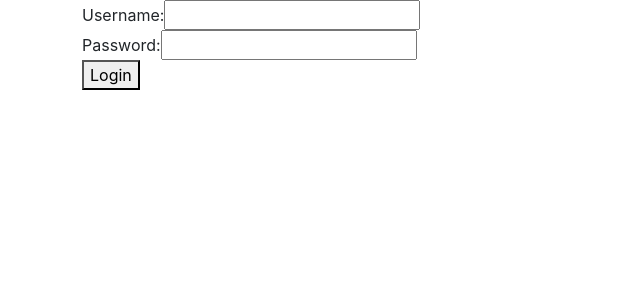
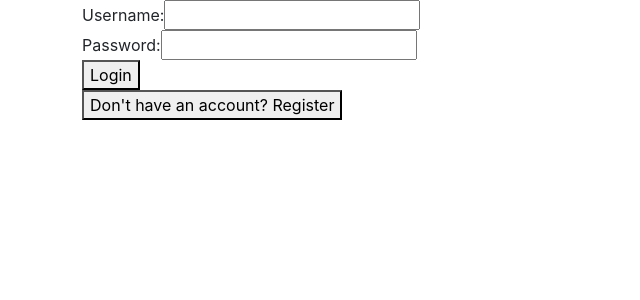
Before and after one commit to ashergreen82/Chat-App, a React (Create React App) app in the folder chatapp/client/: page / in a window 1280 px wide. Shown: the top 300 px of the page, without its empty margins (0-640 px from the left). Built offline with nearby package versions, Linux system fonts and the light colour scheme.

Commit message:
Added username and login features

```diff
--- a/chatapp/client/src/App.js
+++ b/chatapp/client/src/App.js
@@ -1,15 +1,91 @@
 import './App.css';
 import Chat from "./Chat";
 import Login from './Login';
+import { useState } from 'react';
 
 function App() {
+  const [isLoggedIn, setIsLoggedIn] = useState(false);
+  const [username, setUsername] = useState('');
+  const [password, setPassword] = useState('');
+  const [confirmPassword, setConfirmPassword] = useState('');
+  const [isNewUser, setIsNewUser] = useState(false);
+
+  const handleLogin = (event) => {
+    // event.preventDefault();
+    const storedUser = localStorage.getItem(username);
+    if (storedUser && storedUser.password === password) {
+      handleLogin(username);
+    } else {
+      alert('Invalid username or password');
+    }
+  };
+
+  const handleRegister = (event) => {
+    // event.preventDefault();
+    if (password === confirmPassword) {
+      localStorage.setItem(username, JSON.stringify({ password }));
+      handleRegister({ username, password });
+    } else {
+      alert('Passwords do not match');
+    }
+  };
+
+  // const handleLogin = (username) => {
+  //   setUsername(username);
+  //   setIsLoggedIn(true);
+  // };
+
+  const handleLogout = () => {
+    setIsLoggedIn(false);
+    setUsername('');
+  };
+
   return (
     <div className="App">
       <div className="container">
-        <Login />
+        {!isLoggedIn ? (
+          <Login
+            handleLogin={handleLogin}
+            handleRegister={handleRegister}
+            isLoggedIn={isLoggedIn}
+            setIsLoggedIn={setIsLoggedIn}
+            username={username}
+            setUsername={setUsername}
+            password={password}
+            setPassword={setPassword}
+            confirmPassword={confirmPassword}
+            setConfirmPassword={setConfirmPassword}
+            isNewUser={isNewUser}
+            setIsNewUser={setIsNewUser}
+          />
+        ) : (
+          <Chat
+            username={username}
+            handleLogout={handleLogout}
+          />
+        )}
       </div>
     </div>
   );
 }
 
 export default App;
+
+
+
+
+// import './App.css';
+// import Chat from "./Chat";
+// import Login from './Login';
+
+// function App() {
+//   return (
+//     <div className="App">
+//       <div className="container">
+//         <Login />
+//       </div>
+//     </div>
+//   );
+// }
+
+// export default App;
--- a/chatapp/client/src/Login.js
+++ b/chatapp/client/src/Login.js
@@ -1,15 +1,57 @@
 import { useState } from 'react';
 
-function Login(props) {
-    const [username, setUsername] = useState('');
-    const [password, setPassword] = useState('');
+function Login({ handleLogin, handleRegister, isLoggedIn, setIsLoggedIn, username, setUsername, password, setPassword, confirmPassword, setConfirmPassword, isNewUser, setIsNewUser }) {
+    //     const [username, setUsername] = useState('');
+    //     const [password, setPassword] = useState('');
+    //     const [confirmPassword, setConfirmPassword] = useState('');
+    // const [isNewUser, setIsNewUser] = useState(false);
 
-    const handleLogin = (event) => {
-        event.preventDefault();
-        props.handleLogin(username);
+    // const handleLogin = (event) => {
+    //     event.preventDefault();
+    //     const storedUser = localStorage.getItem(username);
+    //     if (storedUser && storedUser.password === password) {
+    //         props.handleLogin(username);
+    //     } else {
+    //         alert('Invalid username or password');
+    //     }
+    // };
+
+    // const handleRegister = (event) => {
+    //     event.preventDefault();
+    //     if (password === confirmPassword) {
+    //         localStorage.setItem(username, JSON.stringify({ password }));
+    //         props.handleRegister({ username, password });
+    //     } else {
+    //         alert('Passwords do not match');
+    //     }
+    // };
+
+    const toggleNewUser = () => {
+        setIsNewUser(!isNewUser);
+        setUsername('');
+        setPassword('');
+        setConfirmPassword('');
     };
 
     return (
+        <div>
+            {isNewUser ? (
+                <form onSubmit={handleRegister}>
+                    <div>
+                        <label>New Username:</label>
+                        <input type="text" value={username} onChange={(e) => setUsername(e.target.value)} />
+                    </div>
+                    <div>
+                        <label>New Password:</label>
+                        <input type="password" value={password} onChange={(e) => setPassword(e.target.value)} />
+                    </div>
+                    <div>
+                        <label>Confirm Password:</label>
+                        <input type="password" value={confirmPassword} onChange={(e) => setConfirmPassword(e.target.value)} />
+                    </div>
+                    <button type="submit">Register</button>
+                </form>
+            ) : (
                 <form onSubmit={handleLogin}>
                     <div>
                         <label>Username:</label>
@@ -21,6 +63,11 @@ function Login(props) {
                     </div>
                     <button type="submit">Login</button>
                 </form>
+            )}
+            <button onClick={toggleNewUser}>
+                {isNewUser ? 'Already have an account? Login' : "Don't have an account? Register"}
+            </button>
+        </div>
     );
 }
 
```
Lines whose indentation alone changed are shown as unchanged.
